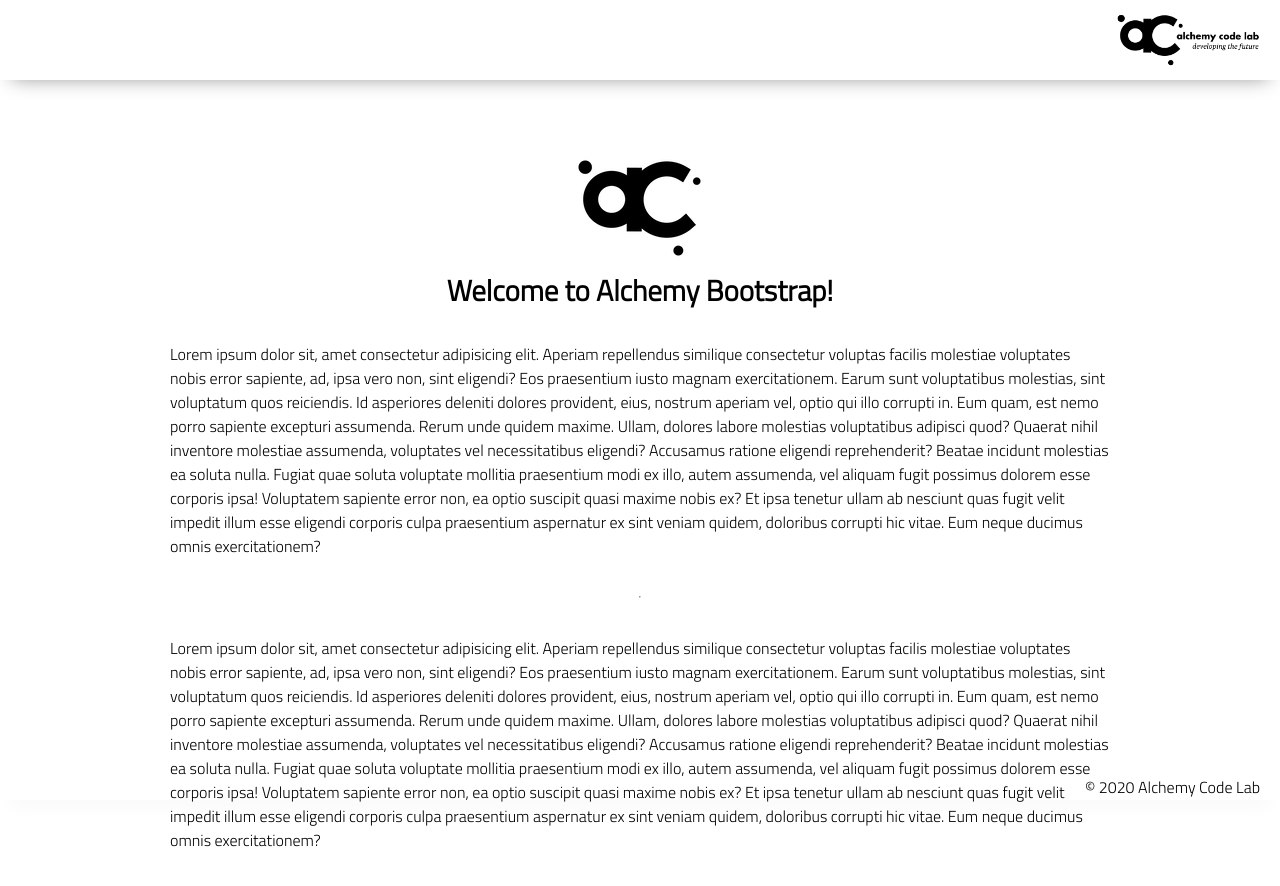
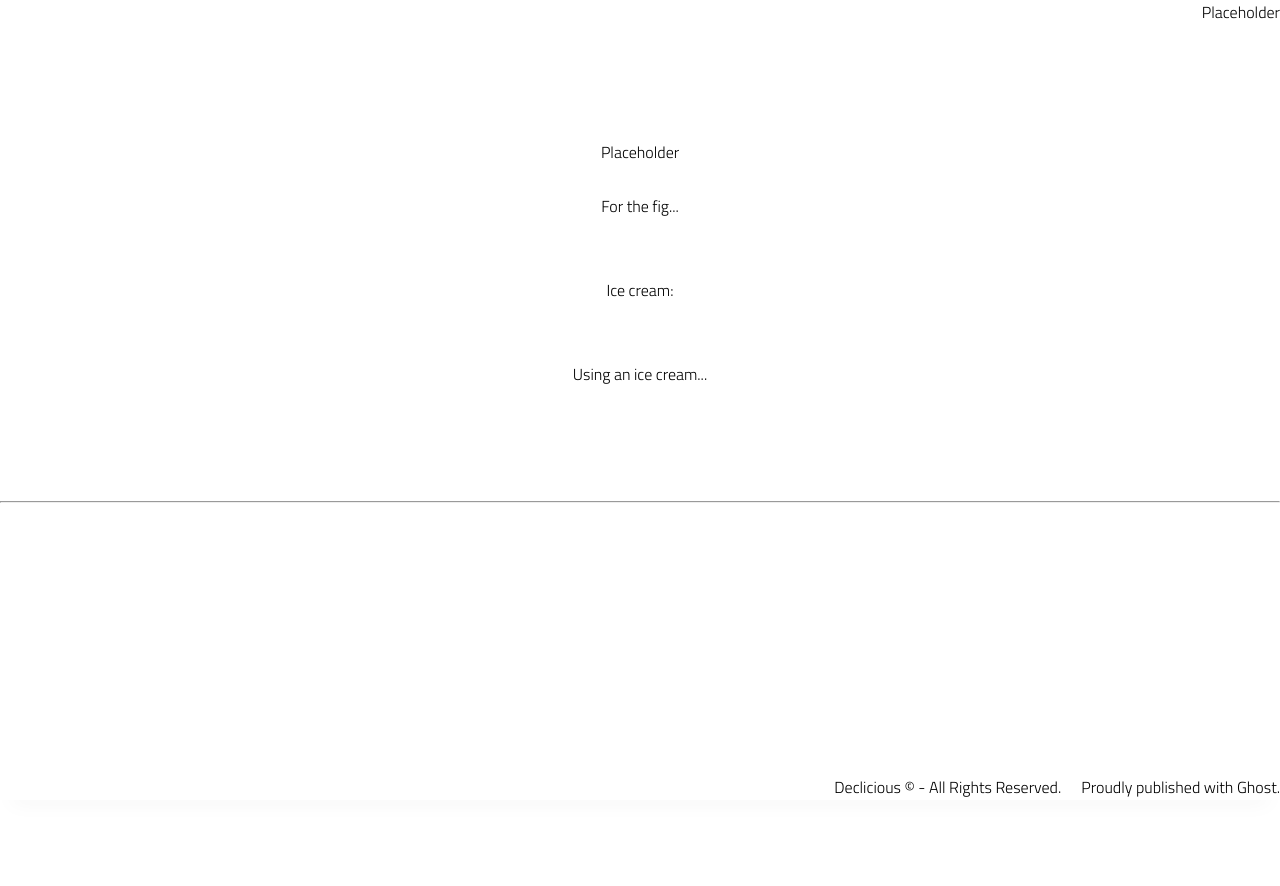
Before and after one commit to kylemayer/chocolate_pizza, a plain HTML site: page index.html in a window 1280 px wide. After the commit the page ends 800 px from the top, so only its background shows below. Drawn offline with Linux system fonts and the light colour scheme.

Commit message:
html scaffolding and lab-assests imported

```diff
--- a/index.html
+++ b/index.html
@@ -9,62 +9,27 @@
     <link rel="stylesheet" href="./styles/reset.css">
     <link rel="stylesheet" href="./styles/style.css">
     <link rel="stylesheet" href="./styles/home.css">
-    <title>Document</title>
+    <title>Chocolate Pizza</title>
 </head>
 
 <body>
     <header>
-        <div class="gutter-right logo">
-            <img src="assets/big-logo.png" />
-        </div>
+        <img class="logo">Placeholder</img>
     </header>
     <main>
         <section class="main-section">
-            <img class="main-logo" src="assets/alchemy-logo.png" />
-            <h2>
-                Welcome to Alchemy Bootstrap!
-            </h2>
-
-            <p>
-                Lorem ipsum dolor sit, amet consectetur adipisicing elit. Aperiam repellendus similique consectetur
-                voluptas facilis molestiae voluptates nobis error sapiente, ad, ipsa vero non, sint eligendi? Eos
-                praesentium iusto magnam exercitationem.
-                Earum sunt voluptatibus molestias, sint voluptatum quos reiciendis. Id asperiores deleniti dolores
-                provident, eius, nostrum aperiam vel, optio qui illo corrupti in. Eum quam, est nemo porro sapiente
-                excepturi assumenda.
-                Rerum unde quidem maxime. Ullam, dolores labore molestias voluptatibus adipisci quod? Quaerat nihil
-                inventore molestiae assumenda, voluptates vel necessitatibus eligendi? Accusamus ratione eligendi
-                reprehenderit? Beatae incidunt molestias ea soluta nulla.
-                Fugiat quae soluta voluptate mollitia praesentium modi ex illo, autem assumenda, vel aliquam fugit
-                possimus dolorem esse corporis ipsa! Voluptatem sapiente error non, ea optio suscipit quasi maxime nobis
-                ex?
-                Et ipsa tenetur ullam ab nesciunt quas fugit velit impedit illum esse eligendi corporis culpa
-                praesentium aspernatur ex sint veniam quidem, doloribus corrupti hic vitae. Eum neque ducimus omnis
-                exercitationem?
-            </p>
-            <hr />
-            <p>
-                Lorem ipsum dolor sit, amet consectetur adipisicing elit. Aperiam repellendus similique consectetur
-                voluptas facilis molestiae voluptates nobis error sapiente, ad, ipsa vero non, sint eligendi? Eos
-                praesentium iusto magnam exercitationem.
-                Earum sunt voluptatibus molestias, sint voluptatum quos reiciendis. Id asperiores deleniti dolores
-                provident, eius, nostrum aperiam vel, optio qui illo corrupti in. Eum quam, est nemo porro sapiente
-                excepturi assumenda.
-                Rerum unde quidem maxime. Ullam, dolores labore molestias voluptatibus adipisci quod? Quaerat nihil
-                inventore molestiae assumenda, voluptates vel necessitatibus eligendi? Accusamus ratione eligendi
-                reprehenderit? Beatae incidunt molestias ea soluta nulla.
-                Fugiat quae soluta voluptate mollitia praesentium modi ex illo, autem assumenda, vel aliquam fugit
-                possimus dolorem esse corporis ipsa! Voluptatem sapiente error non, ea optio suscipit quasi maxime nobis
-                ex?
-                Et ipsa tenetur ullam ab nesciunt quas fugit velit impedit illum esse eligendi corporis culpa
-                praesentium aspernatur ex sint veniam quidem, doloribus corrupti hic vitae. Eum neque ducimus omnis
-                exercitationem?
-            </p>
-
+            <img>Placeholder</img>
+            <p>For the fig...</p>
+            <p>Ice cream:</p>
+            <p>Using an ice cream...</p>
         </section>
     </main>
+
+    <hr>
+
     <footer>
-        <div class="copy gutter-right">&copy; 2020 Alchemy Code Lab</div>
+        <div class="copy gutter-right">Declicious &copy - All Rights Reserved.</div>
+        <div>Proudly published with Ghost.</div>
     </footer>
 
     <script type="module" src="./app.js"></script>
--- a/styles/style.css
+++ b/styles/style.css
@@ -50,7 +50,6 @@ header {
     justify-content: flex-end;
     background-color: var(--color3);
     height: var(--header-height);
-    box-shadow: var(--shadow);
 }
 
 footer {
@@ -90,24 +89,5 @@ footer {
     display: flex;
     justify-content: flex-end;
     background-color: var(--color3);
-    box-shadow: var(--shadow);
+
 }
-
-  @keyframes pulse {
-    20% {
-      transform: rotate3d(-10, -10, -10, 50deg) scale(1.2);
-    }
-
-    40% {
-        transform: rotate3d(10, 10, -10, 50deg) scale(1);
-    }
-
-    60% {
-        transform: rotate3d(-10, 10, 10, 50deg) scale(1.2);
-      }
-
-    80% {
-        transform: rotate3d(10, 10, 10, 50deg) scale(1);
-    }
-
-  }
```
Also changed, not shown: assets/PREVIEW.jpg (added), assets/choco-pizza.png (added), assets/fb-icon.png (added), assets/flic-icon.png (added), assets/gp-icon.png (added), assets/hr-img.png (added), assets/insta-icon.png (added), assets/list-bg.png (added), assets/logo.png (added), assets/mail-icon.png (added), assets/pint-icon.png (added), assets/print-icon.png (added), assets/rss-icon.png (added), assets/small-logo.png (added), 2 more files.
